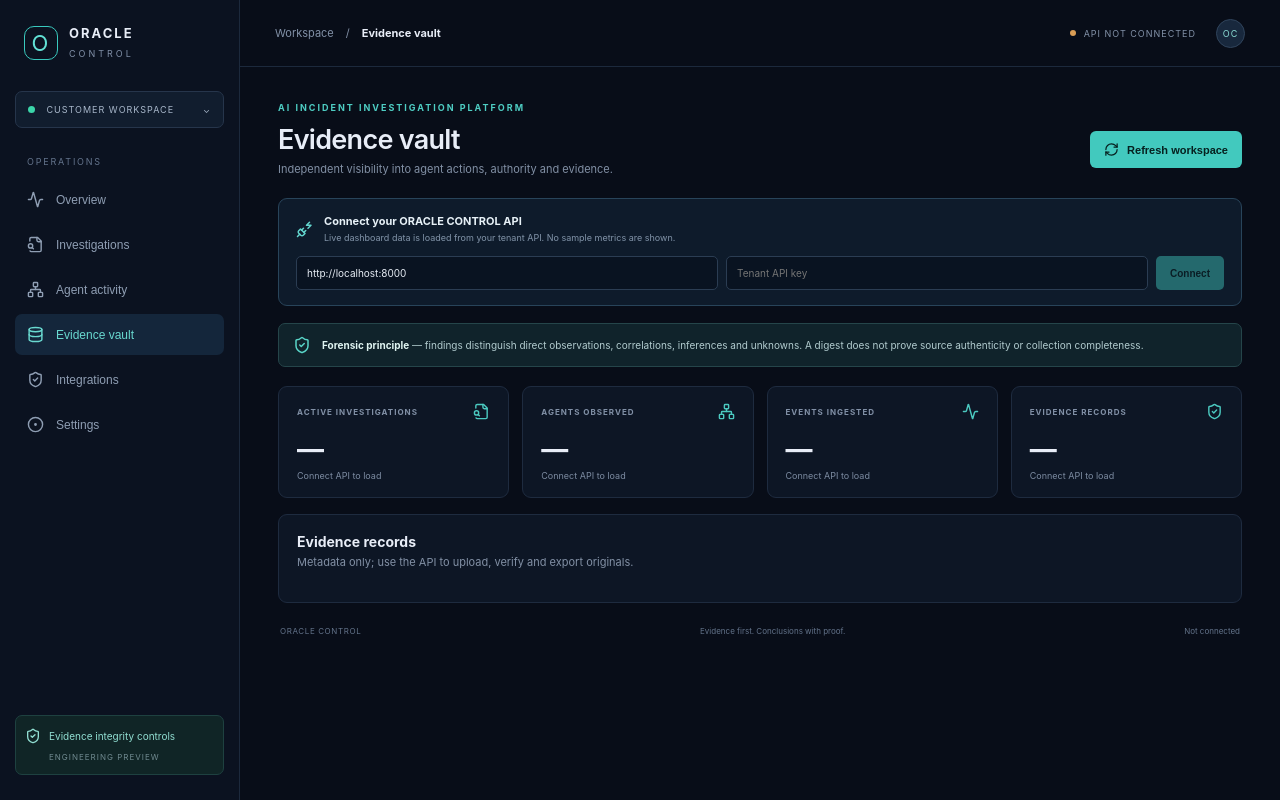
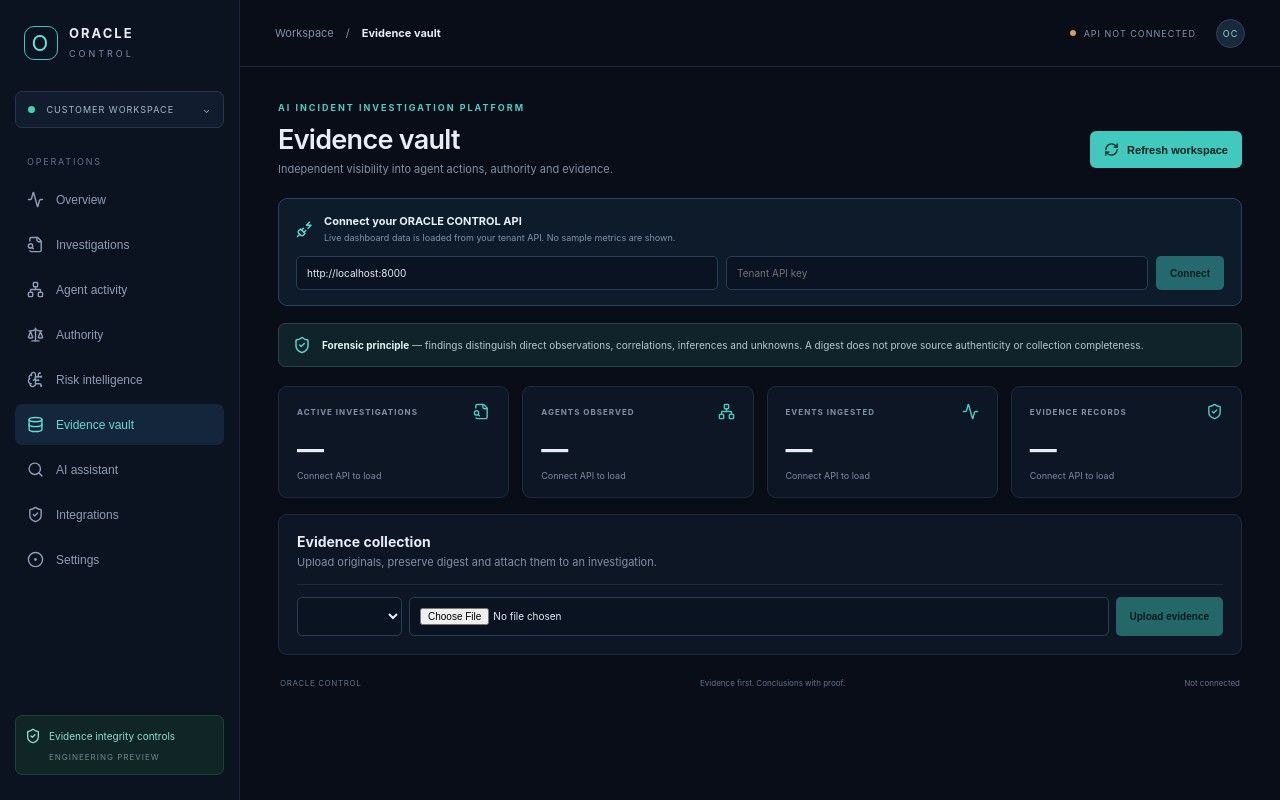
Before and after one commit to kobby-the-oracle/oracle-control, a React (Vite) app in the folder apps/web/: page / in a window 1280 px wide. Both pictures are taken after a click on the button "Evidence vault". Built offline with nearby package versions, Linux system fonts and the light colour scheme.

Commit message:
Add authority risk AI assistant and evidence upload workspaces

```diff
--- a/apps/web/src/main.tsx
+++ b/apps/web/src/main.tsx
@@ -1,6 +1,6 @@
 import React from "react";
 import { createRoot } from "react-dom/client";
-import { Activity, ShieldCheck, Database, Search, Network, FileSearch, ArrowUpRight, CircleDot, RefreshCw, PlugZap, type LucideIcon } from "lucide-react";
+import { Activity, ShieldCheck, Database, Search, Network, FileSearch, ArrowUpRight, CircleDot, RefreshCw, PlugZap, BrainCircuit, Scale, type LucideIcon } from "lucide-react";
 import { apiRequest, loadSnapshot, type Snapshot } from "./api";
 import "./style.css";
 
@@ -14,10 +14,17 @@ function App(){
   const [caseTitle,setCaseTitle]=React.useState("");
   const [severity,setSeverity]=React.useState("medium");
   const [creating,setCreating]=React.useState(false);
-  const nav:[string,LucideIcon][]=[["Overview",Activity],["Investigations",FileSearch],["Agent activity",Network],["Evidence vault",Database],["Integrations",ShieldCheck],["Settings",CircleDot]];
+  const [selectedCase,setSelectedCase]=React.useState("");
+  const [assistantResult,setAssistantResult]=React.useState("");
+  const [authorityAgent,setAuthorityAgent]=React.useState("");
+  const [principal,setPrincipal]=React.useState("");
+  const [permission,setPermission]=React.useState("");
+  const [resourceScope,setResourceScope]=React.useState("");
+  const [selectedFile,setSelectedFile]=React.useState<File|null>(null);
+  const nav:[string,LucideIcon][]=[["Overview",Activity],["Investigations",FileSearch],["Agent activity",Network],["Authority",Scale],["Risk intelligence",BrainCircuit],["Evidence vault",Database],["AI assistant",Search],["Integrations",ShieldCheck],["Settings",CircleDot]];
   async function connect(){
     setConnection("connecting");setError("");
-    try{const data=await loadSnapshot(apiUrl,apiKey);setSnapshot(data);setConnection("connected");}
+    try{const data=await loadSnapshot(apiUrl,apiKey);setSnapshot(data);setConnection("connected");if(!selectedCase&&data.cases.length)setSelectedCase(data.cases[0].id);}
     catch(e){setSnapshot(null);setConnection("error");setError(e instanceof Error?e.message:"Connection failed");}
   }
   async function createCase(event:React.FormEvent){
@@ -31,6 +38,27 @@ function App(){
   const events=snapshot?.events??[];
   const agents=snapshot?.agents??[];
   const evidence=snapshot?.evidence??[];
+  const authority=snapshot?.authority??[];
+  const approvals=snapshot?.approvals??[];
+  const risks=snapshot?.risk??[];
+  async function recordAuthority(event:React.FormEvent){
+    event.preventDefault();
+    try{await apiRequest(apiUrl,apiKey,"/v1/authority/records",{method:"POST",body:JSON.stringify({agent_id:authorityAgent,principal_id:principal,permission,resource_scope:resourceScope,decision:"granted",source_system:"analyst-recorded"})});setPrincipal("");setPermission("");setResourceScope("");await connect();}
+    catch(e){setError(e instanceof Error?e.message:"Could not record authority");}
+  }
+  async function uploadEvidence(event:React.FormEvent){
+    event.preventDefault();if(!selectedFile)return;
+    const form=new FormData();form.append("file",selectedFile);form.append("source_system","analyst-upload");
+    if(selectedCase)form.append("case_id",selectedCase);
+    try{await apiRequest(apiUrl,apiKey,"/v1/evidence",{method:"POST",body:form});setSelectedFile(null);await connect();}
+    catch(e){setError(e instanceof Error?e.message:"Evidence upload failed");}
+  }
+  async function draftAssistant(){
+    if(!selectedCase)return;
+    try{const result=await apiRequest<unknown>(apiUrl,apiKey,`/v1/assistant/cases/${selectedCase}/draft`,{method:"POST",body:JSON.stringify({include_event_payloads:false})});setAssistantResult(JSON.stringify(result,null,2));}
+    catch(e){setError(e instanceof Error?e.message:"Assistant request failed");}
+  }
+  const caseSelect=<select value={selectedCase} onChange={e=>setSelectedCase(e.target.value)} aria-label="Select case">{cases.map(item=><option key={item.id} value={item.id}>{item.title}</option>)}</select>;
   const activeCases=cases.filter(c=>!["resolved","closed"].includes(c.status)).length;
   const metrics=[
     ["ACTIVE INVESTIGATIONS",snapshot?String(activeCases).padStart(2,"0"):"—",snapshot?"Live case records":"Connect API to load",FileSearch],
@@ -58,7 +86,10 @@ function App(){
   {snapshot&&agents.length===0&&<p className="empty">No agent identities registered or observed.</p>}
   {!snapshot&&<p className="empty">Connect the API to load agents.</p>}</article></div>:null}
   {page==="Agent activity"&&<article className="panel detail-panel"><div className="panelhead"><div><h2>Agent event timeline</h2><p>Tenant-scoped events from the API</p></div></div>{events.map(e=><div className="event" key={e.event_id}><i className="eventdot"/><div><b>{e.event_type}</b><small>{e.agent_id||"Unattributed"} · run {e.run_id||"unknown"} · actor {e.actor_id||"unknown"} · {e.resource_id||"resource unknown"}</small></div><time>{new Date(e.occurred_at).toLocaleString()}</time><em>{e.relationship_confidence}</em></div>)}</article>}
-  {page==="Evidence vault"&&<article className="panel detail-panel"><div className="panelhead"><div><h2>Evidence records</h2><p>Metadata only; use the API to upload, verify and export originals.</p></div></div>{evidence.map(e=><div className="event" key={e.id}><Database size={17}/><div><b>{e.filename}</b><small>{e.id} · {e.byte_length.toLocaleString()} bytes · case {e.case_id||"unassigned"}</small></div><code>{e.sha256.slice(0,16)}…</code></div>)}</article>}
+  {page==="Authority"&&<article className="panel detail-panel"><div className="panelhead"><div><h2>Authority and approval history</h2><p>Record and review permissions, scopes and human approvals.</p></div></div><form className="create-case" onSubmit={recordAuthority}><input value={authorityAgent} onChange={e=>setAuthorityAgent(e.target.value)} placeholder="Agent ID" required/><input value={principal} onChange={e=>setPrincipal(e.target.value)} placeholder="Principal identity" required/><input value={permission} onChange={e=>setPermission(e.target.value)} placeholder="Permission" required/><input value={resourceScope} onChange={e=>setResourceScope(e.target.value)} placeholder="Resource scope" required/><button disabled={!snapshot}>Record grant</button></form><h3>Authority records</h3>{authority.map(a=><div className="event" key={a.id}><Scale size={16}/><div><b>{a.agent_id} · {a.permission}</b><small>{a.principal_id} → {a.resource_scope}</small></div><em>{a.decision}</em></div>)}<h3>Human approvals</h3>{approvals.map(a=><div className="event" key={a.id}><ShieldCheck size={16}/><div><b>{a.agent_id} · {a.action}</b><small>Approver: {a.approver_id}</small></div><em>{a.decision}</em></div>)}</article>}
+  {page==="Risk intelligence"&&<article className="panel detail-panel"><div className="panelhead"><div><h2>Explainable risk triage</h2><p>Rule-based indicators, not calibrated probabilities or proof of malicious activity.</p></div></div>{risks.map(r=><div className="risk-row" key={r.agent_id}><b>{r.agent_id}</b><small>{r.events_considered} events · max signal {r.max_event_score}/100 · {r.triage_level}</small>{r.signals.map(s=><p key={s.event_id}>{s.event_type} · {s.score}/100 · {s.reasons.join("; ")}</p>)}</div>)}</article>}
+  {page==="AI assistant"&&<article className="panel detail-panel"><div className="panelhead"><div><h2>Evidence-grounded investigation assistant</h2><p>Provider disabled by default. Without a configured model, this returns structured case context only.</p></div></div><div className="create-case">{caseSelect}<button onClick={draftAssistant} disabled={!snapshot||!selectedCase}>Prepare case draft</button></div>{assistantResult&&<pre className="assistant-output">{assistantResult}</pre>}</article>}
+  {page==="Evidence vault"&&<article className="panel detail-panel"><div className="panelhead"><div><h2>Evidence collection</h2><p>Upload originals, preserve digest and attach them to an investigation.</p></div></div><form className="create-case" onSubmit={uploadEvidence}>{caseSelect}<input type="file" onChange={e=>setSelectedFile(e.target.files?.[0]??null)} required/><button disabled={!snapshot||!selectedFile}>Upload evidence</button></form>{evidence.map(e=><div className="event" key={e.id}><Database size={17}/><div><b>{e.filename}</b><small>{e.id} · {e.byte_length.toLocaleString()} bytes · case {e.case_id||"unassigned"}</small></div><code>{e.sha256.slice(0,16)}…</code></div>)}</article>}
   {page==="Integrations"&&<article className="panel detail-panel"><h2>Connector readiness</h2><p className="empty">OpenTelemetry and AWS CloudTrail record adapters are in the codebase. Live source authentication, polling, checkpointing and managed connector operations are not yet implemented. Other connector families are documented as roadmap items.</p></article>}
   {page==="Settings"&&<article className="panel detail-panel"><h2>Workspace connection</h2><p className="empty">API base URL and tenant key are held in this browser session only; they are not persisted by this console.</p></article>}
   <footer>ORACLE CONTROL <span>Evidence first. Conclusions with proof.</span><span>{connection==="connected"?"Live tenant data":"Not connected"}</span></footer></section></main></div>
```
